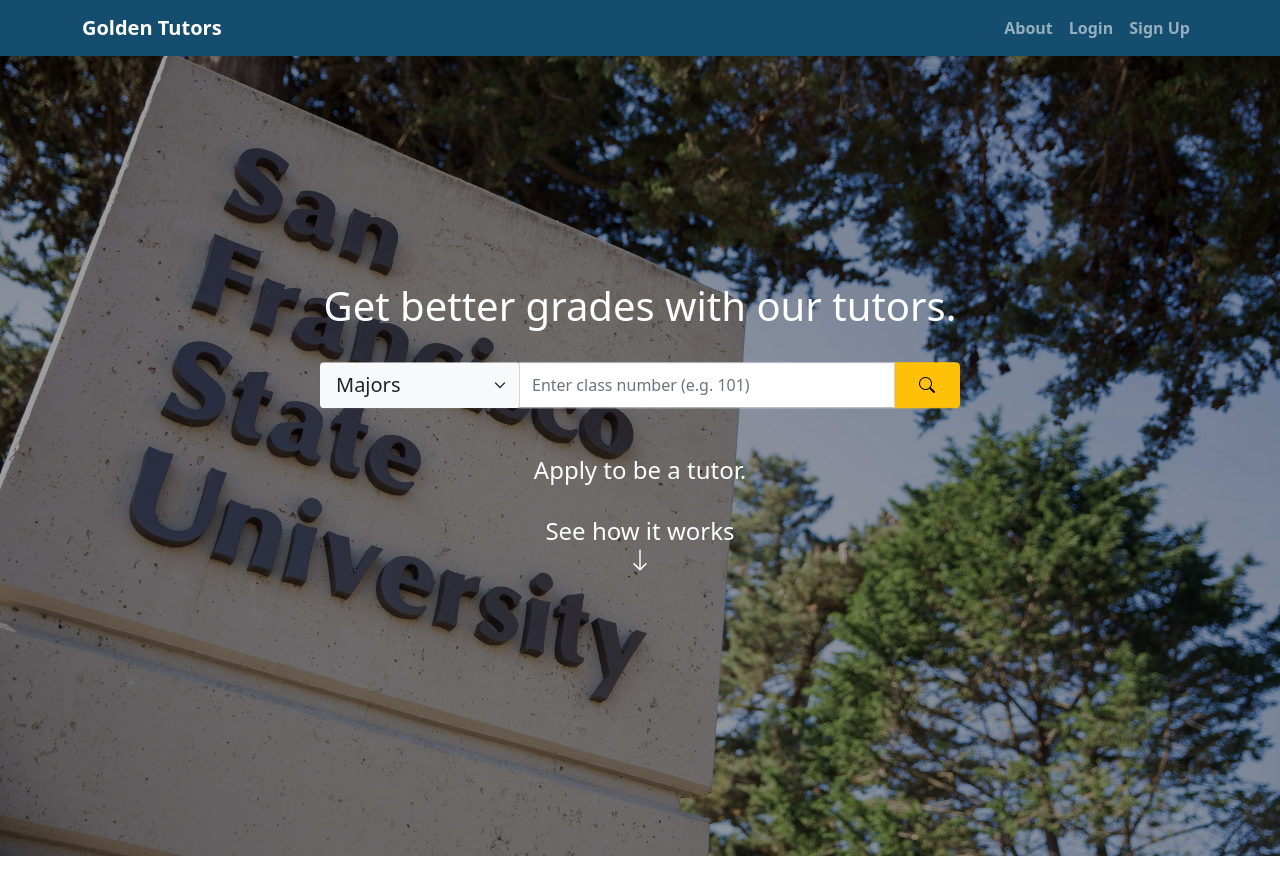
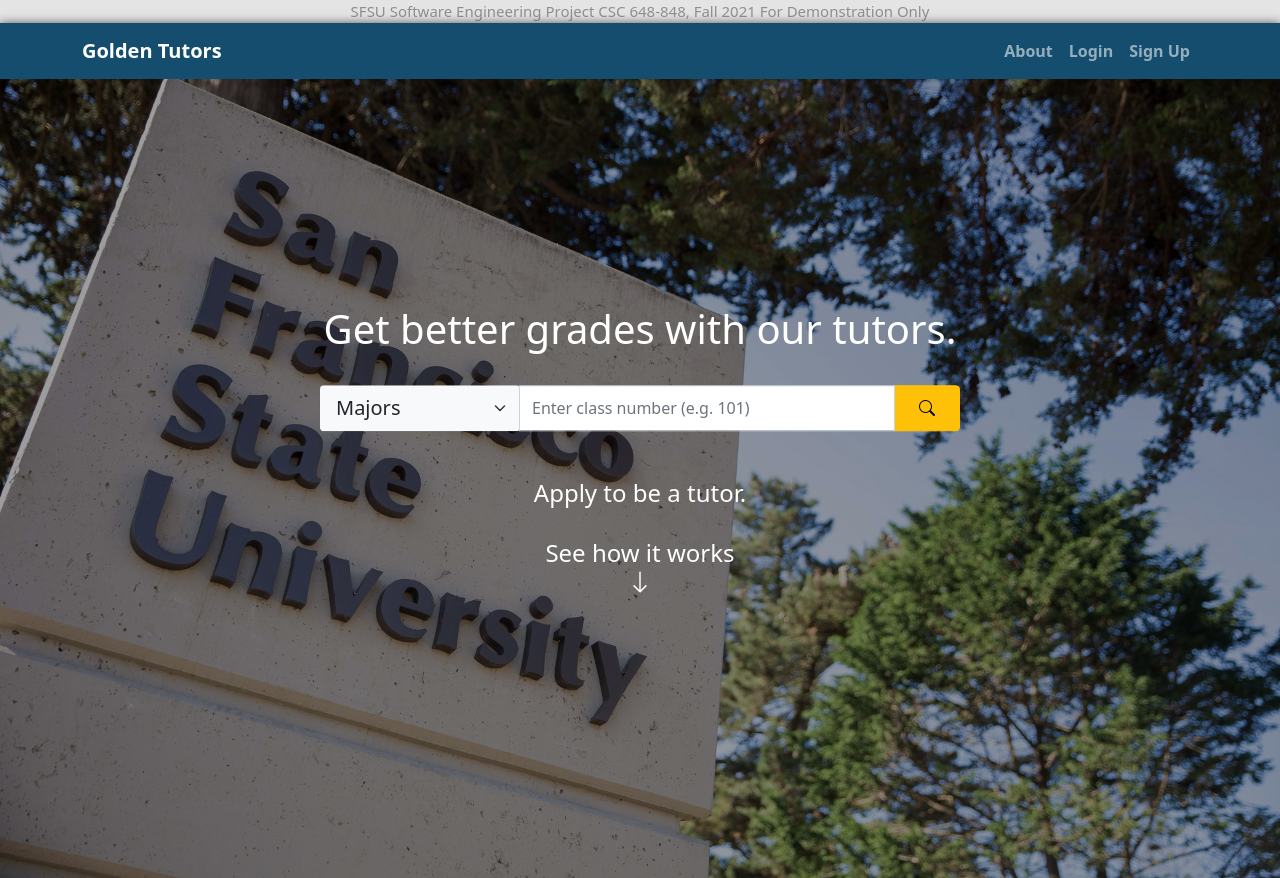
Before and after one commit to Zellineous/csc648-03-fa21-Team02-, a Flask app: page / in a window 1280 px wide. Shown: the top 878 px of the page. Run offline with Flask 2, Linux system fonts and the light colour scheme.

Commit message:
added demonstration only banner to top of site

```diff
--- a/application/static/home.css
+++ b/application/static/home.css
@@ -3,6 +3,15 @@
     background-color: #154d6e;
     /* working on every non background page */
     box-shadow: 0px 1px 10px rgb(61, 60, 60);
+}
+
+.banner {
+    color: rgb(143, 143, 143);
+    background-color: rgba(221, 221, 221, 0.788);
+    display: flex;
+	align-items: center;
+	justify-content: center;
+    font-size: 15px;
 }
 
 /* main */
--- a/application/templates/home.html
+++ b/application/templates/home.html
@@ -24,6 +24,10 @@
 </head>
 
 <body>
+
+  <div class="banner">
+    SFSU Software Engineering Project CSC 648-848, Fall 2021 For Demonstration Only
+  </div>
 
   <!-- nav bar -->
   <nav class="navbar navbar-expand-lg navbar-dark fw-bold navbar-custom">
--- a/application/templates/layout.html
+++ b/application/templates/layout.html
@@ -22,6 +22,10 @@
 </head>
 
 <body>
+
+  <div class="banner">
+    SFSU Software Engineering Project CSC 648-848, Fall 2021 For Demonstration Only
+  </div>
 
   <!-- nav bar -->
   <nav class="navbar navbar-expand-lg navbar-dark fw-bold navbar-custom">
```
Also changed, not shown: application/static/layout.css (+9 -0 lines).
